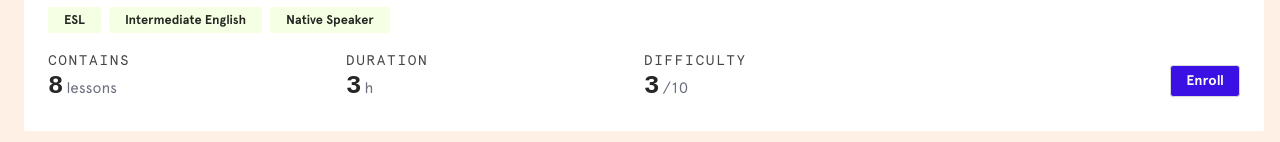
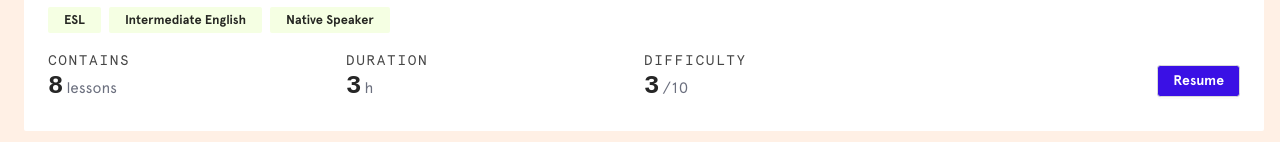
Before and after one commit to antoineGH/sayhello, a React (Create React App) app: page /auth/course in a window 1280 px wide. Shown: the part 810-952 px from the top of the page. Built offline with nearby package versions, Linux system fonts and the light colour scheme.

Commit message:
design courses catalog

```diff
--- a/src/components/course/CourseSummary.tsx
+++ b/src/components/course/CourseSummary.tsx
@@ -1,4 +1,4 @@
-import { BorderOutlined, CheckSquareOutlined } from '@ant-design/icons'
+import { CheckSquareOutlined } from '@ant-design/icons'
 import { Button, Col, Progress, Row, Statistic, Tag, Tooltip, Typography } from 'antd'
 
 interface Props {
@@ -11,7 +11,7 @@ interface Props {
 	numberQuiz: number
 	tags: string[]
 	handleCourse: (courseID: number) => void
-	isEnrolled: boolean
+	isNotEnrolled: boolean
 }
 
 const CourseSummary = ({
@@ -24,7 +24,7 @@ const CourseSummary = ({
 	numberQuiz,
 	tags,
 	handleCourse,
-	isEnrolled,
+	isNotEnrolled,
 }: Props) => {
 	const { Title } = Typography
 
@@ -57,7 +57,7 @@ const CourseSummary = ({
 					})}
 				</Col>
 			</Row>
-			{!isEnrolled && (
+			{!isNotEnrolled && (
 				<Progress percent={completed} status='active' strokeColor='#ffd300' style={{ marginTop: '0.3rem' }} />
 			)}
 			<Row style={{ marginTop: '1rem' }}>
@@ -77,7 +77,7 @@ const CourseSummary = ({
 				</Col>
 				<Col span={5} offset={1} className='col_course_summary_btn'>
 					<Button style={{ marginTop: '1rem' }} onClick={() => handleCourse(courseID)}>
-						{isEnrolled ? 'Enroll' : 'Resume'}
+						{isNotEnrolled && completed !== 100 ? 'Enroll' : 'Resume'}
 					</Button>
 				</Col>
 			</Row>
--- a/src/components/courseCatalog/CourseCatalog.tsx
+++ b/src/components/courseCatalog/CourseCatalog.tsx
@@ -32,7 +32,7 @@ const CourseCatalog = () => {
 			courseName: 'Learn Javascript',
 			duration: 3,
 			difficulty: 3,
-			completed: 0,
+			completed: 100,
 			numberLesson: 6,
 			numberQuiz: 2,
 			tags: ['ESL', 'Intermediate English', 'Native Speaker'],
@@ -73,7 +73,7 @@ const CourseCatalog = () => {
 							numberQuiz={course.numberQuiz}
 							tags={course.tags}
 							handleCourse={handleEnrollCourse}
-							isEnrolled={true}
+							isNotEnrolled={true}
 						/>
 					</Card>
 				)
--- a/src/components/courseList/CourseList.tsx
+++ b/src/components/courseList/CourseList.tsx
@@ -76,7 +76,7 @@ const CourseList = () => {
 							numberQuiz={course.numberQuiz}
 							tags={course.tags}
 							handleCourse={handleResumeCourse}
-							isEnrolled={false}
+							isNotEnrolled={false}
 						/>
 					</Card>
 				)
```
